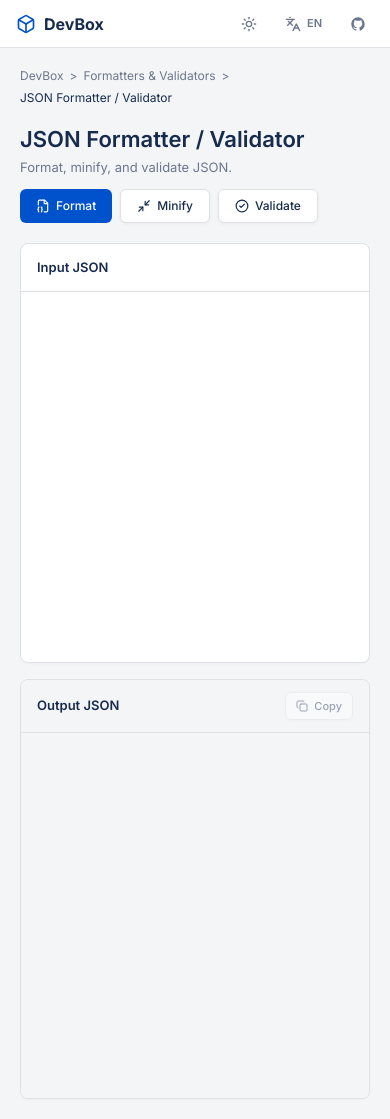
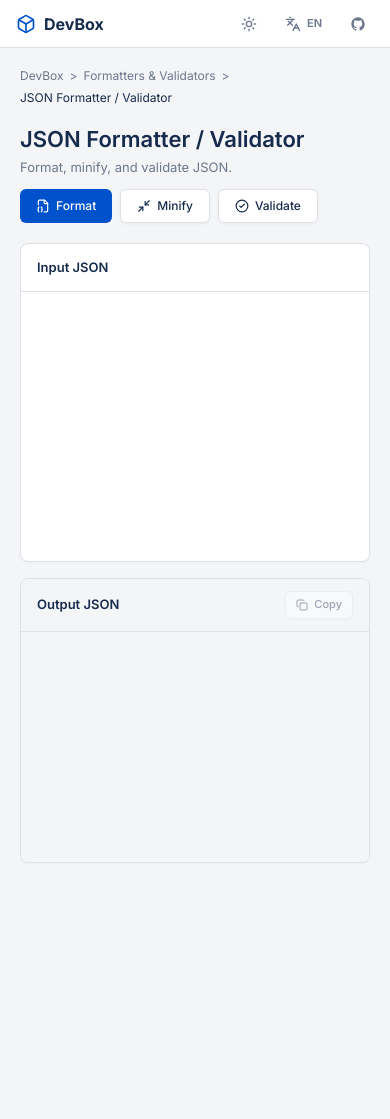
Before and after one commit to YasudaYutaka/devbox, a Next.js app: page /json-formatter in a window 390 px wide. After the commit the page ends 883 px from the top, so only its background shows below. Built offline with nearby package versions, Linux system fonts and the light colour scheme.

Commit message:
feat: add animation to json formatter

```diff
--- a/app/globals.css
+++ b/app/globals.css
@@ -79,3 +79,8 @@ button,
 a {
   outline-color: var(--primary);
 }
+
+@keyframes json-refresh {
+  0%   { background-color: color-mix(in srgb, var(--primary) 12%, transparent); }
+  100% { background-color: transparent; }
+}
--- a/app/ui/json-formatter-view.tsx
+++ b/app/ui/json-formatter-view.tsx
@@ -71,6 +71,7 @@ export function JsonFormatterPage() {
       };
   const [inputJson, setInputJson] = useState("");
   const [outputJson, setOutputJson] = useState("");
+  const [outputKey, setOutputKey] = useState(0);
   const [status, setStatus] = useState<"valid" | "invalid" | "idle">("idle");
   const [errorMsg, setErrorMsg] = useState("");
   const [notice, setNotice] = useState("");
@@ -92,6 +93,7 @@ export function JsonFormatterPage() {
       setErrorMsg(r.error);
       setOutputJson("");
     }
+    setOutputKey((k) => k + 1);
   }
 
   function handleMinify() {
@@ -109,6 +111,7 @@ export function JsonFormatterPage() {
       setErrorMsg(r.error);
       setOutputJson("");
     }
+    setOutputKey((k) => k + 1);
   }
 
   function handleValidate() {
@@ -120,6 +123,7 @@ export function JsonFormatterPage() {
     setStatus(r.valid ? "valid" : "invalid");
     setErrorMsg(r.error);
     setOutputJson("");
+    setOutputKey((k) => k + 1);
   }
 
   async function handleCopy() {
@@ -163,9 +167,9 @@ export function JsonFormatterPage() {
           </JsonActionButton>
         </div>
       </div>
-      <div className="grid min-h-[620px] gap-4 lg:grid-cols-2">
+      <div className="grid h-[620px] gap-4 lg:grid-cols-2">
         <InputPanel title={pageText.input} value={inputJson} onChange={setInputJson} />
-        <OutputPanel title={pageText.output} value={outputJson} notice={notice} onCopy={handleCopy} copyLabel={labels.common.copy} />
+        <OutputPanel title={pageText.output} value={outputJson} animKey={outputKey} notice={notice} onCopy={handleCopy} copyLabel={labels.common.copy} />
       </div>
       {isOverSoftLimit && status !== "invalid" && (
         <p className="text-[12px] font-medium text-[var(--warning)]">
@@ -181,12 +185,12 @@ export function JsonFormatterPage() {
 
 function InputPanel({ title, value, onChange }: { title: string; value: string; onChange: (v: string) => void }) {
   return (
-    <Card className="flex min-h-[420px] flex-col">
+    <Card className="flex h-full flex-col">
       <div className="flex min-h-12 items-center gap-3 border-b border-[var(--border)] px-4 py-3">
         <h2 className="text-[13px] font-semibold text-[var(--text-primary)]">{title}</h2>
       </div>
       <textarea
-        className="min-h-0 flex-1 resize-none bg-transparent p-4 font-mono text-xs leading-[1.6] text-[var(--text-primary)] outline-none"
+        className="min-h-0 flex-1 resize-none overflow-auto bg-transparent p-4 font-mono text-xs leading-[1.6] text-[var(--text-primary)] outline-none"
         value={value}
         onChange={(e) => onChange(e.target.value)}
         spellCheck={false}
@@ -198,18 +202,20 @@ function InputPanel({ title, value, onChange }: { title: string; value: string;
 function OutputPanel({
   title,
   value,
+  animKey,
   notice,
   onCopy,
   copyLabel,
 }: {
   title: string;
   value: string;
+  animKey: number;
   notice: string;
   onCopy: () => void;
   copyLabel: string;
 }) {
   return (
-    <Card className="flex min-h-[420px] flex-col">
+    <Card className="flex h-full flex-col">
       <div className="flex min-h-12 items-center justify-between gap-3 border-b border-[var(--border)] bg-[var(--bg-page)] px-4 py-3">
         <h2 className="text-[13px] font-semibold text-[var(--text-primary)]">{title}</h2>
         <div className="flex items-center gap-2">
@@ -224,7 +230,11 @@ function OutputPanel({
           </button>
         </div>
       </div>
-      <pre className="min-h-0 flex-1 overflow-auto whitespace-pre-wrap bg-[var(--bg-page)] p-4 font-mono text-xs leading-[1.6] text-[var(--text-primary)]">
+      <pre
+        key={animKey}
+        style={{ animation: animKey > 0 ? "json-refresh 0.6s ease-out" : undefined }}
+        className="min-h-0 flex-1 overflow-auto whitespace-pre-wrap bg-[var(--bg-page)] p-4 font-mono text-xs leading-[1.6] text-[var(--text-primary)]"
+      >
         {value}
       </pre>
     </Card>
```
